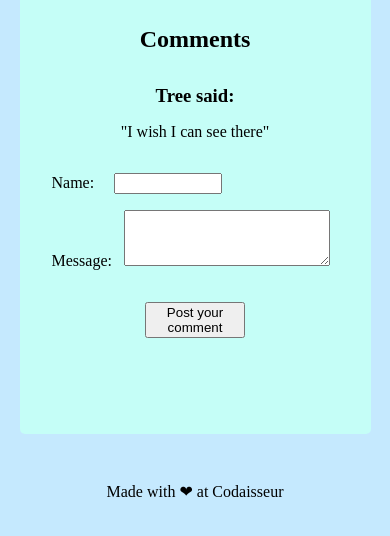
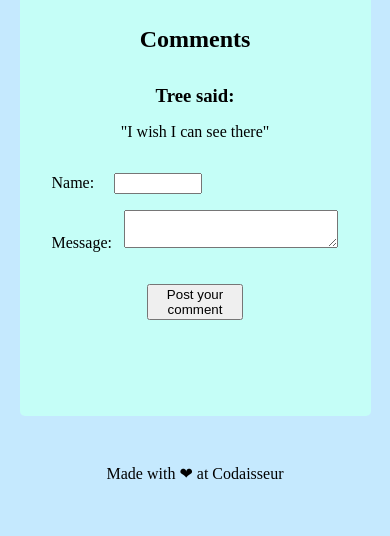
Before and after one commit to Bencilki/musum-app, a plain HTML site: page pages/old-vine-page.html in a window 390 px wide. Shown: the part 550-1086 px from the top of the page. Drawn offline with Linux system fonts and the light colour scheme.

Commit message:
mobile compatible

```diff
--- a/pages/detail-page.css
+++ b/pages/detail-page.css
@@ -30,21 +30,21 @@ h2 , h3 {
   }
 #msg {
     display: inline-block;
-    width: 200px;
-    height: 50px;
+    width: 13rem;
+    height: 2rem;
     margin-block-start: 1rem;
     margin-inline-start: 0.5rem;
 }
 #name {
     display: inline-block;
-    width: 100px;
+    width: 5rem;
     margin-block-start: 1rem;
     margin-inline-start: 1rem;
 }
   .button{
       display: grid;
-      max-width: 100px;
-      grid-template: 80px 80px 80px 80px;
+      max-width: 6rem;
+      grid-template: 1rem 1rem 1rem 1rem;
       margin: auto;
       margin-top: 2rem;
   }
```
Also changed, not shown: pages/old-vine-page.html (+1 -0 lines).
